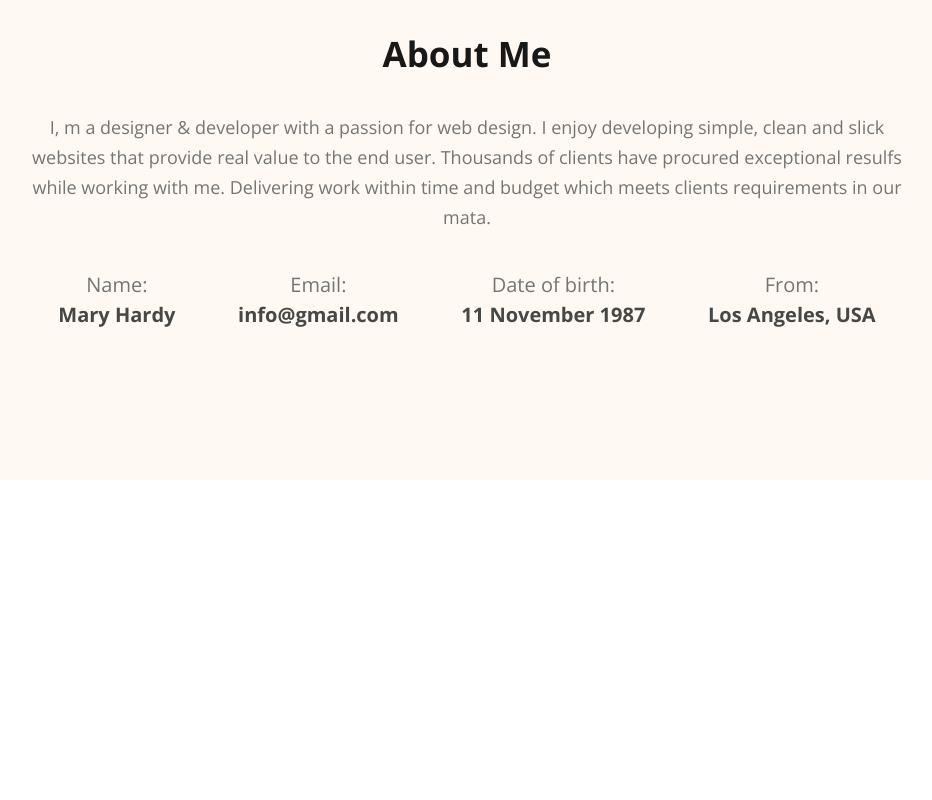
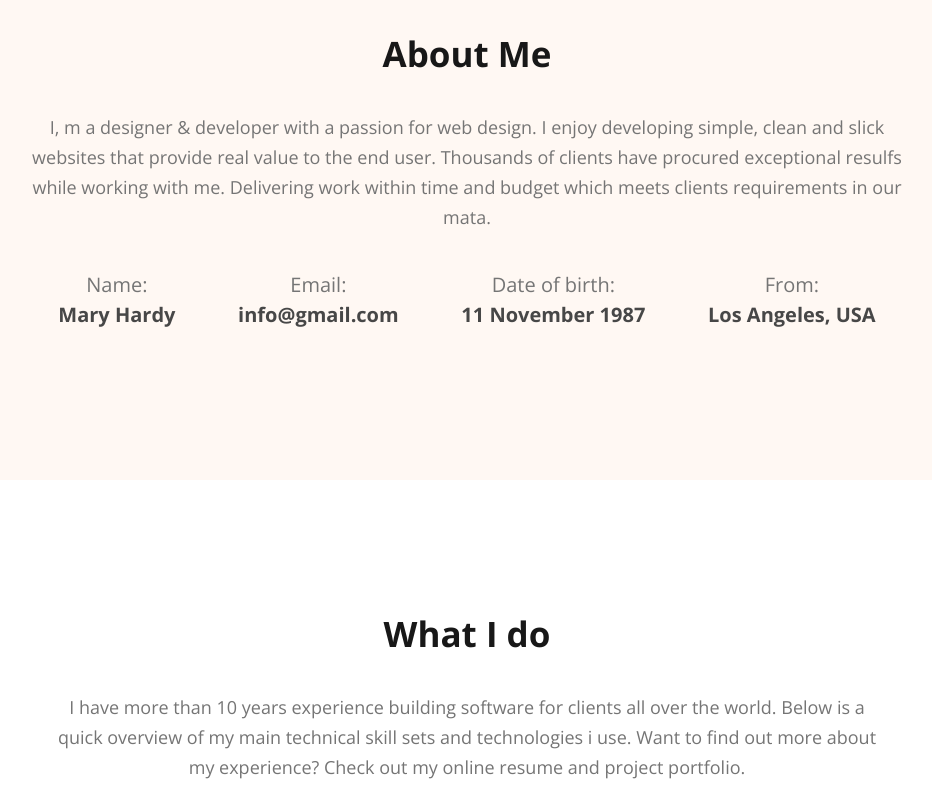
Before and after one commit to Naimul920/web-developer-portfolio, a plain HTML site: page index.html in a window 1280 px wide. Shown: the part 1089-1889 px from the top of the page, without its empty margins (173-1105 px from the left). Before the commit the page ends 1699 px from the top, so only its background shows below. Drawn offline with nearby package versions, Linux system fonts and the light colour scheme.

Commit message:
add what i do section

```diff
--- a/index.html
+++ b/index.html
@@ -63,6 +63,13 @@
                 </div>
             </div>
         </section>
+        <!----What i do ---->
+        <section>
+            <h3 class="section-title">What I do</h3>
+            <p class="section-content section-continer-what">
+                I have more than 10 years experience building software for clients all over the world. Below is a quick overview of my main technical skill sets and technologies i use. Want to find out more about my experience? Check out my online resume and project portfolio.
+            </p>
+        </section>
     </main>
     <footer>
 
--- a/styles/portfolio.css
+++ b/styles/portfolio.css
@@ -150,3 +150,9 @@ main {
     line-height: 30px;
     margin-top: 0px;
 }
+
+/***********What i do section****************/
+.section-continer-what {
+    padding: 0px 150px;
+
+}
```
